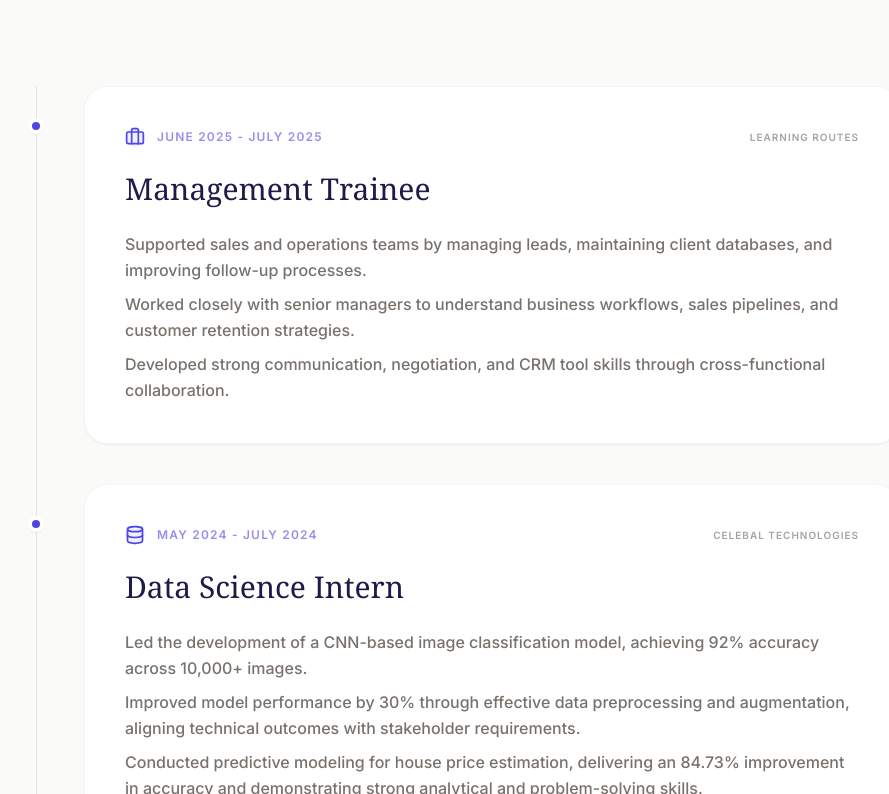
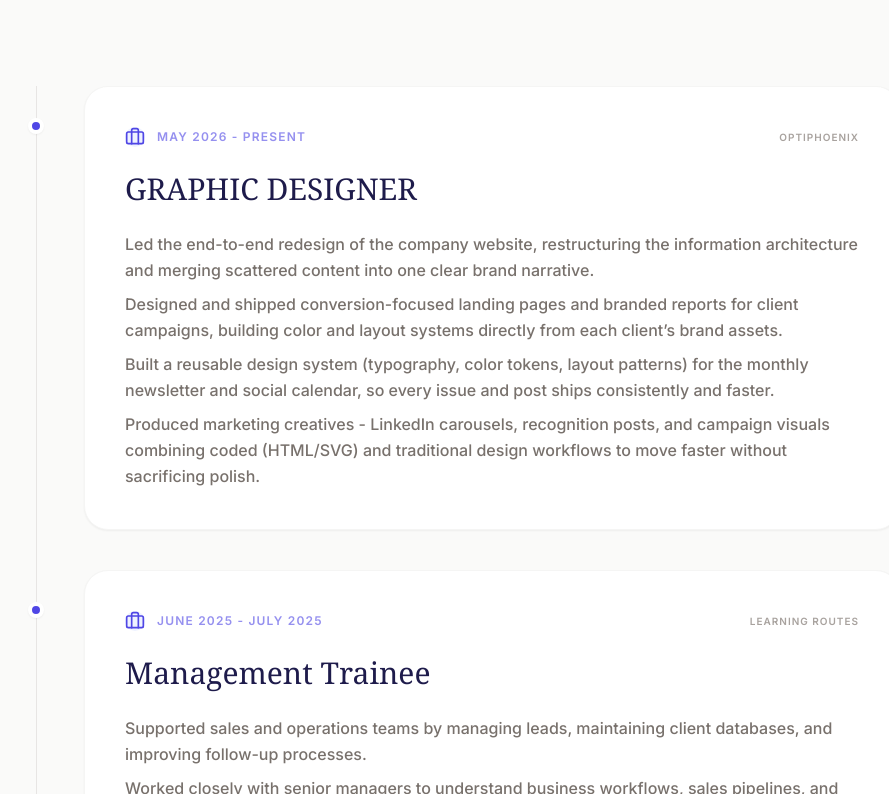
Before and after one commit to Augustya19/The-Portfolio, a React (Vite) app: page / in a window 1280 px wide. Shown: the part 1946-2740 px from the top of the page, without its empty margins (188-1077 px from the left). Built offline with nearby package versions, Linux system fonts and the light colour scheme; a web font is replaced by a local one.

Commit message:
Add Graphic Designer experience at OptiPhoenix
Added a new experience entry for a Graphic Designer role at OptiPhoenix, detailing responsibilities and achievements.

```diff
--- a/components/Experience.tsx
+++ b/components/Experience.tsx
@@ -5,6 +5,18 @@ import { ExperienceItem } from '../types';
 import { Briefcase, Database } from 'lucide-react';
 
 const experiences: (ExperienceItem & { icon: any })[] = [
+  {
+    period: 'MAY 2026 - PRESENT',
+    title: 'GRAPHIC DESIGNER',
+    company: 'OPTIPHOENIX',
+    icon: Briefcase,
+    description: [
+    'Led the end-to-end redesign of the company website, restructuring the information architecture and merging scattered content into one clear brand narrative.',
+    'Designed and shipped conversion-focused landing pages and branded reports for client campaigns, building color and layout systems directly from each client’s brand assets. ',
+    ' Built a reusable design system (typography, color tokens, layout patterns) for the monthly newsletter and social calendar, so every issue and post ships consistently and faster.',
+    'Produced marketing creatives - LinkedIn carousels, recognition posts, and campaign visuals combining coded (HTML/SVG) and traditional design workflows to move faster without sacrificing polish.'
+    ]
+  },
   {
     period: 'JUNE 2025 - JULY 2025',
     title: 'Management Trainee',
```
